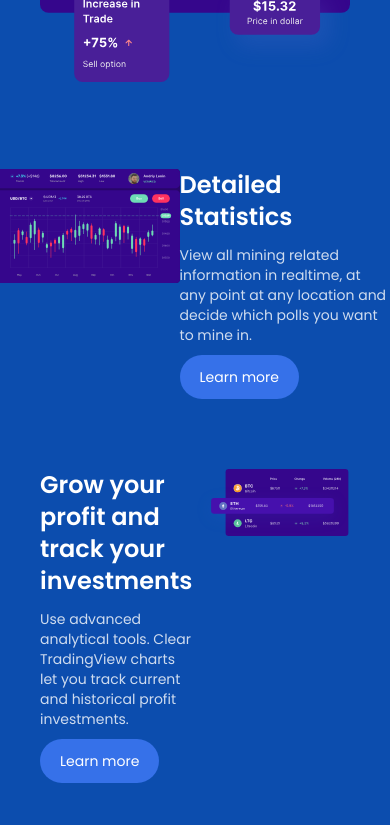
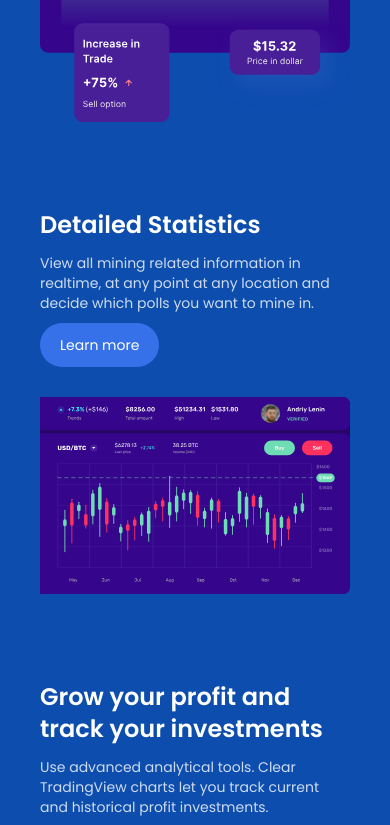
Before and after one commit to 0tuedon/tradaxs-frontend, a Next.js app: page / in a window 390 px wide. Shown: the part 3400-4225 px from the top of the page. Built offline with nearby package versions, Linux system fonts and the light colour scheme.

Commit message:
landing page

```diff
--- a/components/Landing/Features/DetailedStats.jsx
+++ b/components/Landing/Features/DetailedStats.jsx
@@ -4,12 +4,12 @@ import Statistic from "../../../assets/svg/Statistic.svg";
 
 const DetailedStats = () => {
   return (
-    <div className="flex items-start justify-between py-10 md:pr-20 md:mb-20">
+    <div className="flex flex-col-reverse items-start justify-between p-10 md:flex-row md:py-10 md:pl-0 md:pr-20 md:mb-20">
       <div>
         <Image src={Statistic} alt="chart" />
       </div>
-      <div className="max-w-md">
-        <h2 className="mb-3 text-2xl  font-semibold">Detailed Statistics</h2>
+      <div className="max-w-md mb-10">
+        <h2 className="mb-3 text-2xl font-semibold">Detailed Statistics</h2>
         <p className="mb-5 text-sm opacity-80">
           View all mining related information in realtime, at any point at any
           location and decide which polls you want to mine in.
--- a/components/Landing/Features/GrowProfit.jsx
+++ b/components/Landing/Features/GrowProfit.jsx
@@ -4,8 +4,8 @@ import Table from "../../../assets/svg/Table.svg";
 
 const GrowProfit = () => {
   return (
-    <div className="flex items-start justify-between p-10 md:px-20">
-      <div className="max-w-md">
+    <div className="flex flex-col items-start justify-between p-10 md:flex-row md:px-20">
+      <div className="max-w-md mb-10">
         <h2 className="mb-3 text-2xl font-semibold">
           Grow your profit and track your investments
         </h2>
--- a/components/Landing/Features/Invest.jsx
+++ b/components/Landing/Features/Invest.jsx
@@ -6,7 +6,7 @@ import Chart from "../../../assets/svg/Chart.svg";
 const Invest = () => {
   return (
     <div className="flex flex-wrap items-start justify-between p-10 md:mb-20 md:px-20">
-      <div className="max-w-md">
+      <div className="max-w-md mb-10">
         <h2 className="mb-3 text-2xl font-semibold">Invest Smart</h2>
         <p className="mb-5 text-sm opacity-80">
           Get full statistic information about the behaviour of buyers and
```
